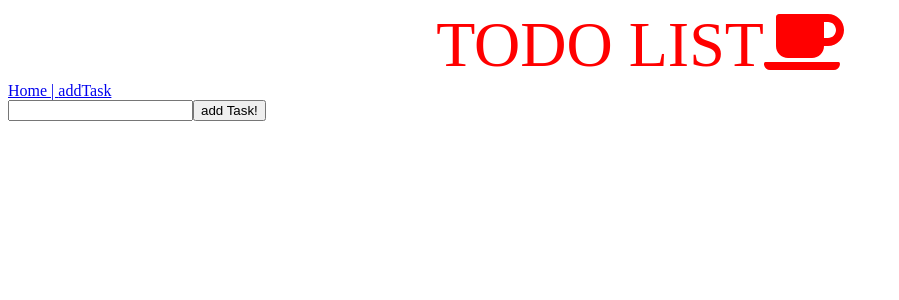
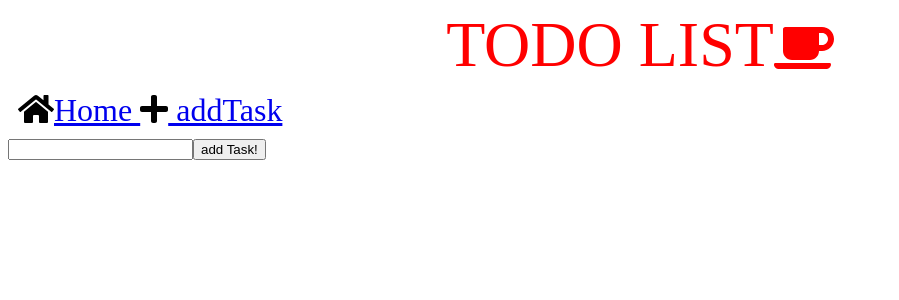
Before and after one commit to WistreHosshii/hacathon_todolList, a React (Vite) app: page /addTask in a window 1280 px wide. Shown: the top 300 px of the page, without its empty margins (0-899 px from the left). Built offline with nearby package versions, Linux system fonts and the light colour scheme; no server answers.

Commit message:
npm install

```diff
--- a/package.json
+++ b/package.json
@@ -11,6 +11,7 @@
   "license": "ISC",
   "dependencies": {
     "@fortawesome/fontawesome-svg-core": "^1.2.19",
+    "@fortawesome/free-brands-svg-icons": "^5.9.0",
     "@fortawesome/free-solid-svg-icons": "^5.9.0",
     "@fortawesome/react-fontawesome": "^0.1.4",
     "@types/node": "^12.0.7",
--- a/src/App.tsx
+++ b/src/App.tsx
@@ -5,13 +5,17 @@ import TodoList from './component/Table';
 import AddTask from './component/AddTask';
 import { Get, DeleteTask, Post } from './component/axios';
 import { FontAwesomeIcon } from '@fortawesome/react-fontawesome';
-import { faCoffee } from '@fortawesome/free-solid-svg-icons';
+import { faCoffee, faHome, faPlus } from '@fortawesome/free-solid-svg-icons';
 
 export type Pages = 'List' | 'AddTask';
 const CustomizedText = styled.div`
   font-size: 4rem;
   color: red;
   text-align: center;
+`;
+const PageRouter = styled.div`
+  font-size: 2rem;
+  padding: 10px;
 `;
 
 interface State {
@@ -74,10 +78,14 @@ export default class App extends Component<{}, State> {
         <div />
         <CustomizedText>
           TODO LIST
-          <FontAwesomeIcon icon={faCoffee} />
+          <FontAwesomeIcon icon={faCoffee} style={{ fontSize: '3rem' }} />
         </CustomizedText>
-        <Link to="/">Home | </Link>
-        <Link to="/addTask">addTask</Link>
+        <PageRouter>
+          <FontAwesomeIcon icon={faHome} />
+          <Link to="/">Home </Link>
+          <FontAwesomeIcon icon={faPlus} />
+          <Link to="/addTask"> addTask</Link>
+        </PageRouter>
         <Route
           exact
           path="/"
```
Also changed, not shown: 1 other file (tests, documents, lock files or other folders).
